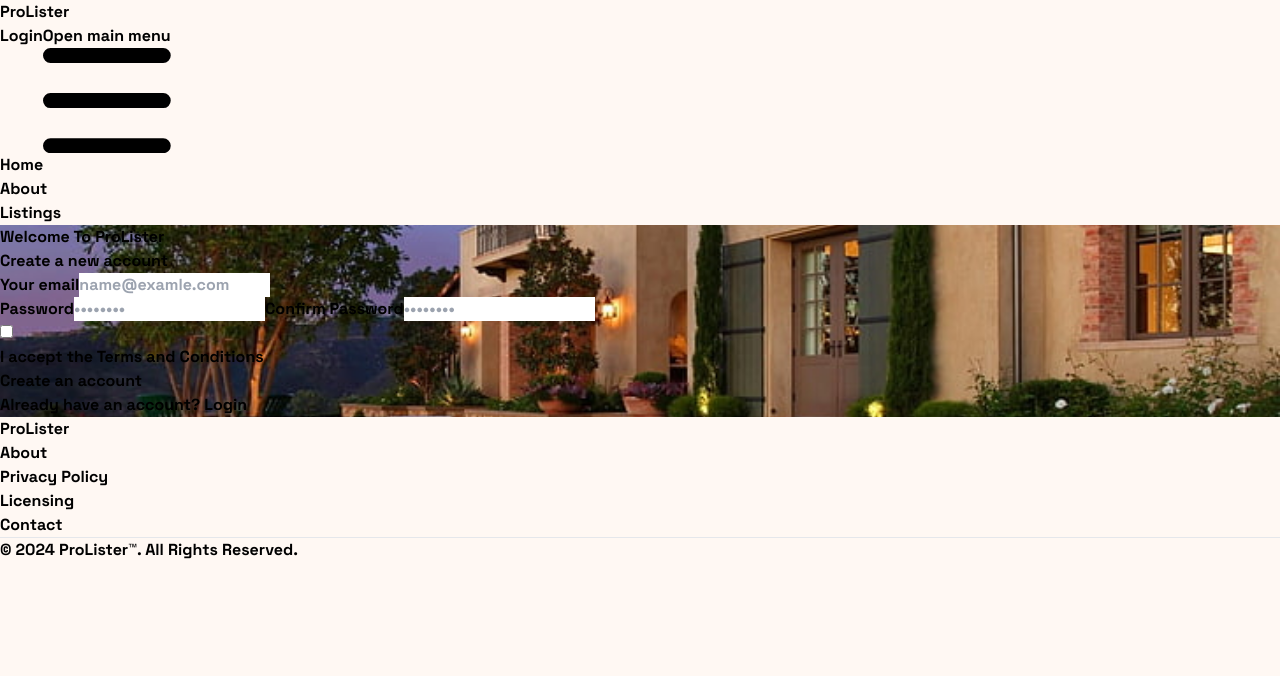
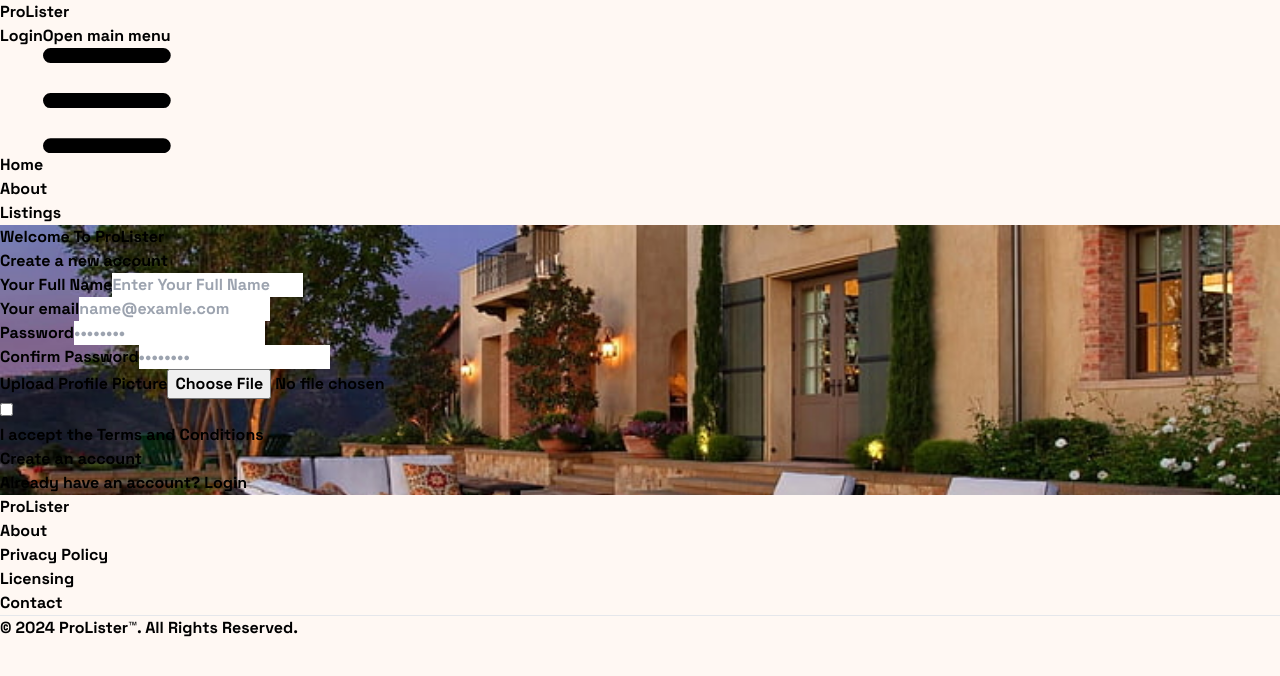
Before and after one commit to AydexTV/PROLISTER, a React (Vite) app in the folder front-end/: page /signup in a window 1280 px wide. Shown: the top 676 px of the page. Built offline with nearby package versions, Linux system fonts and the light colour scheme; a web font is replaced by a local one.

Commit message:
last commit before working on the login and signup inshallah

```diff
--- a/front-end/src/pages/Home.jsx
+++ b/front-end/src/pages/Home.jsx
@@ -1,8 +1,10 @@
 import NavBar from "../components/NavBar";
 import Carousel from "../components/Carousel";
-import SearchForm from "../components/SearchForm";
 import Footer from "../components/Footer";
+import { Link } from "react-router-dom";
 import backgroundImage from "../assets/images/lifestyle-home-house-garden-wallpaper-preview.jpg";
+import listImage from "../assets/images/list.png";
+import mapImage from "../assets/images/map.png";
 
 const Home = () => {
   const slides = [
@@ -27,12 +29,21 @@ const Home = () => {
   return (
     <div>
       <NavBar isLoggedIn={true} activeTab="home" />
-      <div className="flex flex-col justify-center p-10">
+      <div className="flex flex-col justify-center items-center p-10">
         <h1 className="font-bold text-center text-5xl py-15">
           Welcome to ProLister
         </h1>
         <Carousel slides={slides} />
-        <SearchForm />
+        <div className="relative flex flex-col justify-center items-center w-4/6 m-10 z-10">
+          <Link className="flex flex-col justify-center items-center h-96 w-96 bg-[#405D72] hover:bg-[#F7E7DC]/90 rounded-3xl shadow-2xl m-5" to="/listview">
+          <img className="h-72 w-auto" src={listImage} alt="listview" />
+          <h1 className="text-[30px]">Tenants</h1>
+          </Link>
+          <Link className="flex flex-col justify-center items-center h-96 w-96 bg-[#405D72] hover:bg-[#F7E7DC]/90 rounded-3xl shadow-2xl m-5" to="/mapview">
+          <img className="h-72 w-auto" src={mapImage} alt="mapview" />
+          <h1 className="text-[30px]">Landlords</h1>
+          </Link>
+        </div>
       </div>
       <Footer />
     </div>
--- a/front-end/src/pages/Listings.jsx
+++ b/front-end/src/pages/Listings.jsx
@@ -1,8 +1,10 @@
 import React from "react";
 import Footer from "../components/Footer";
 import NavBar from "../components/NavBar";
-import SearchForm from "../components/SearchForm";
 import modernHouseImage from "../assets/images/modernhouse.jpg";
+import listImage from "../assets/images/list.png";
+import mapImage from "../assets/images/map.png";
+import { Link } from "react-router-dom";
 
 const Listings = () => {
   return (
@@ -24,9 +26,15 @@ const Listings = () => {
         <div className="absolute inset-0 bg-gray-950/20"></div>
 
         {/* Content */}
-        <div className="relative flex flex-col items-center w-4/6 m-10 z-10">
-          <h1 className="text-2xl text-white">Please Select Targeted Properties</h1>
-          <SearchForm />
+        <div className="relative flex lg:flex-row flex-col justify-center items-center w-4/6 m-10 z-10">
+          <Link className="flex flex-col justify-center items-center h-96 w-96 bg-[#F7E7DC]/30 hover:bg-[#F7E7DC]/90 rounded-3xl shadow-2xl m-5" to="/listview">
+          <img className="h-72 w-auto" src={listImage} alt="listview" />
+          <h1 className="text-[30px]">List View</h1>
+          </Link>
+          <Link className="flex flex-col justify-center items-center h-96 w-96 bg-[#F7E7DC]/30 hover:bg-[#F7E7DC]/90 rounded-3xl shadow-2xl m-5" to="/mapview">
+          <img className="h-72 w-auto" src={mapImage} alt="mapview" />
+          <h1 className="text-[30px]">Map View</h1>
+          </Link>
         </div>
 
         <div className="2xl:block w-1/6 hidden"></div>
--- a/front-end/src/pages/Login.jsx
+++ b/front-end/src/pages/Login.jsx
@@ -4,6 +4,11 @@ import Footer from "../components/Footer";
 import backgroundImage from "../assets/images/lifestyle-home-house-garden-wallpaper-preview.jpg";
 
 const Login = () => {
+
+  const loginUser = (e) => {
+    e.preventDefault();
+  }
+
   return (
     <div>
       <NavBar />
@@ -25,7 +30,7 @@ const Login = () => {
               <h1 className="text-xl font-bold leading-tight tracking-tight text-gray-950 md:text-2xl">
                 Sign in to your account
               </h1>
-              <form className="space-y-4 md:space-y-6">
+              <form className="space-y-4 md:space-y-6" onSubmit={loginUser}>
                 <div>
                   <label
                     htmlFor="email"
--- a/front-end/src/pages/SignUp.jsx
+++ b/front-end/src/pages/SignUp.jsx
@@ -4,6 +4,11 @@ import Footer from "../components/Footer";
 import backgroundImage from "../assets/images/lifestyle-home-house-garden-wallpaper-preview.jpg";
 
 const SignUp = () => {
+
+  const registerUser = (e) => {
+    e.preventDefault();
+  }
+
   return (
     <div>
       <NavBar />
@@ -25,7 +30,23 @@ const SignUp = () => {
               <h1 className="text-xl font-bold leading-tight tracking-tight text-black md:text-2xl">
                 Create a new account
               </h1>
-              <form className="space-y-4 md:space-y-6">
+              <form className="space-y-4 md:space-y-6" onSubmit={registerUser}>
+                <div>
+                  <label
+                    htmlFor="name"
+                    className="block mb-2 text-sm font-medium text-gray-950"
+                  >
+                    Your Full Name
+                  </label>
+                  <input
+                    type="text"
+                    name="name"
+                    id="name"
+                    className="bg-gray-50 border border-gray-300 text-gray-950 rounded-lg focus:ring-primary-600 focus:border-primary-600 block w-full p-2.5"
+                    placeholder="Enter Your Full Name"
+                    required
+                  />
+                </div>
                 <div>
                   <label
                     htmlFor="email"
@@ -57,6 +78,8 @@ const SignUp = () => {
                     className="bg-gray-50 mb-5 border border-gray-300 text-gray-950 rounded-lg focus:ring-primary-600 focus:border-primary-600 block w-full p-2.5"
                     required
                   />
+                </div>
+                <div>
                   <label
                     htmlFor="confirmPassword"
                     className="block mb-2 text-sm font-medium text-gray-950"
@@ -72,6 +95,21 @@ const SignUp = () => {
                     required
                   />
                 </div>
+                <div>
+                  <label
+                    htmlFor="profilePicture"
+                    className="block mb-2 text-sm font-medium text-gray-950"
+                  >
+                    Upload Profile Picture
+                  </label>
+                  <input
+                    type="file"
+                    name="profilePicture"
+                    id="profilePicture"
+                    accept="image/*"
+                    className="bg-gray-50 border border-gray-300 text-gray-950 rounded-lg focus:ring-primary-600 focus:border-primary-600 block w-full p-2.5"
+                  />
+                </div>
                 <div className="flex items-center justify-between">
                   <div className="flex items-start">
                     <div className="flex items-center h-5">
@@ -80,11 +118,11 @@ const SignUp = () => {
                         aria-describedby="terms"
                         type="checkbox"
                         className="w-4 h-4 border border-gray-300 rounded bg-gray-50 focus:ring-3 focus:ring-primary-300"
+                        required
                       />
                     </div>
                     <div className="ml-3 text-sm">
                       <p className="text-sm font-light text-[#FFF8F3]">
-                        {" "}
                         I accept the{" "}
                         <a
                           href="#"
```
Also changed, not shown: front-end/src/assets/images/list.png (added), front-end/src/assets/images/map.png (added), front-end/src/pages/Agreement.jsx (added), front-end/src/pages/Profile.jsx (added).
